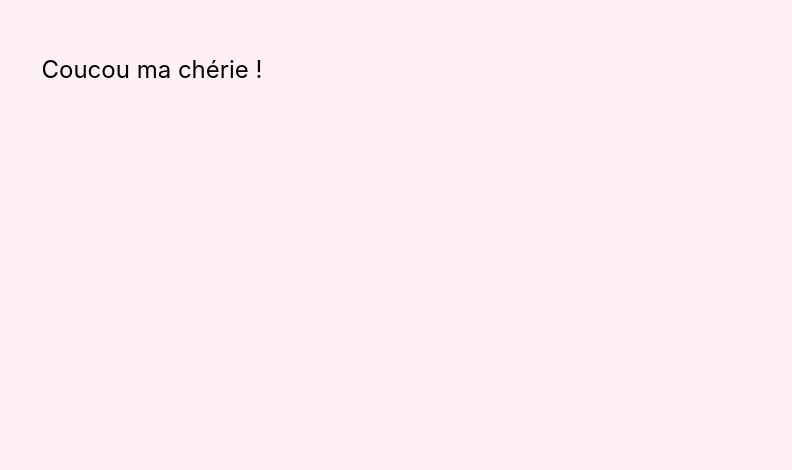
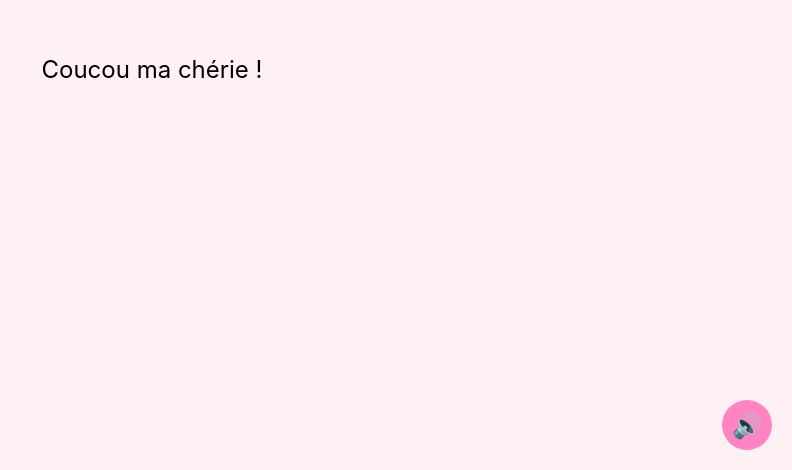
Before and after one commit to aaronbul/valentines_day, a React (Vite) app: page / in a window 1280 px wide. Shown: the part 330-800 px from the top of the page, without its empty margins (488-1280 px from the left). Built offline with nearby package versions, Linux system fonts and the light colour scheme.

Commit message:
Fix music

```diff
--- a/src/components/pages/Valentines.jsx
+++ b/src/components/pages/Valentines.jsx
@@ -185,6 +185,30 @@ const FloatingHeart = styled.div`
   }
 `;
 
+const PlayMusicButton = styled.button`
+  position: fixed;
+  bottom: 20px;
+  right: 20px;
+  padding: 10px;
+  background: rgba(255, 105, 180, 0.8);
+  border: none;
+  border-radius: 50%;
+  cursor: pointer;
+  z-index: 1000;
+  width: 50px;
+  height: 50px;
+  display: flex;
+  align-items: center;
+  justify-content: center;
+  font-size: 24px;
+  color: white;
+  transition: all 0.3s ease;
+
+  &:hover {
+    transform: scale(1.1);
+  }
+`;
+
 const Hearts = () => {
   return Array.from({ length: 40 }).map((_, index) => (
     <FloatingHeart
@@ -200,6 +224,7 @@ const Hearts = () => {
 const Valentines = () => {
   const [currentStep, setCurrentStep] = useState(0);
   const [typedText, setTypedText] = useState('');
+  const [isPlaying, setIsPlaying] = useState(false);
   const audioRef = useRef(new Audio('/earfquake.mp3'));
   const messages = [
     "Coucou ma chérie !",
@@ -214,23 +239,19 @@ const Valentines = () => {
     "Joyeuse Saint-Valentin ! ❤️ Merci de m'avoir accompagnée dans ma vie. Je t'aime."
   ];
 
+  const toggleMusic = () => {
+    if (isPlaying) {
+      audioRef.current.pause();
+    } else {
+      audioRef.current.play();
+    }
+    setIsPlaying(!isPlaying);
+  };
+
   useEffect(() => {
-    // Configuration de l'audio
     audioRef.current.loop = true;
-    audioRef.current.volume = 0.5; // Volume à 50%
+    audioRef.current.volume = 0.5;
 
-    // Démarrer la musique au chargement
-    const playAudio = async () => {
-      try {
-        await audioRef.current.play();
-      } catch (err) {
-        console.log('Erreur de lecture audio:', err);
-      }
-    };
-
-    playAudio();
-
-    // Nettoyage
     return () => {
       audioRef.current.pause();
       audioRef.current.currentTime = 0;
@@ -275,6 +296,9 @@ const Valentines = () => {
 
   return (
     <Container>
+      <PlayMusicButton onClick={toggleMusic}>
+        {isPlaying ? '🔇' : '🔊'}
+      </PlayMusicButton>
       {currentStep === 1 && <SimpleText>Coucou ma chérie !</SimpleText>}
       {currentStep === 2 && <SimpleText>C'est la Saint-Valentin ! 💝</SimpleText>}
       {currentStep === 3 && <SimpleText>Je voulais faire quelque chose de simple...</SimpleText>}
```
Also changed, not shown: 1 other file (tests, documents, lock files or other folders).
